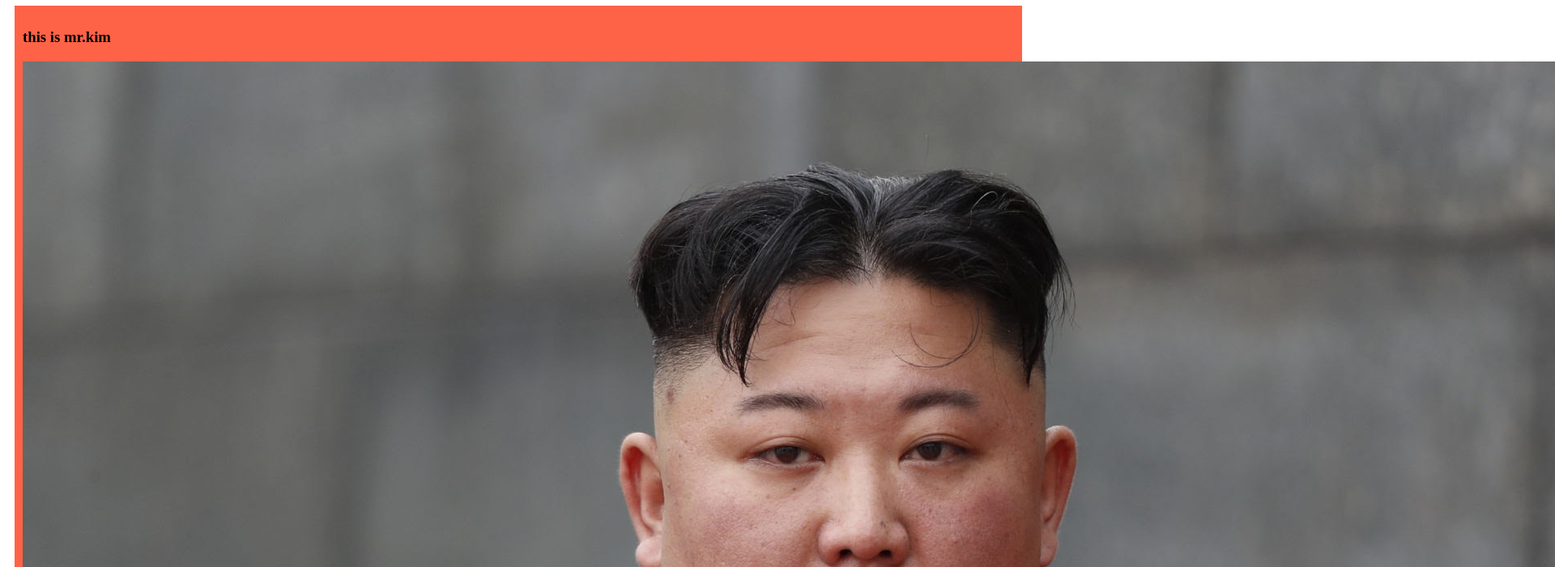
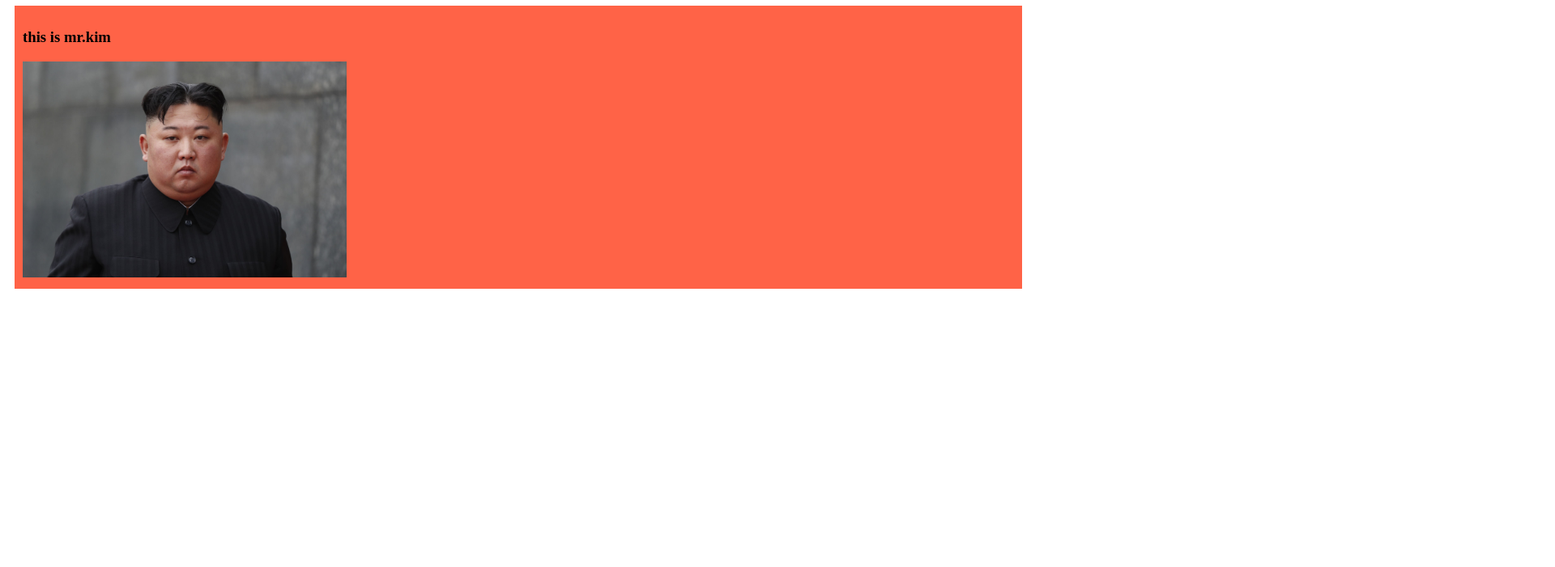
Before and after one commit to TANVIRHOSSENEKRA555/my-new-website, a plain HTML site: page index.html in a window 1280 px wide. Shown: the part 533-1234 px from the top of the page at 81% size, 1920 px wide, since content can reach past the window. After the commit the page ends 900 px from the top, so only its background shows below. Drawn offline with Linux system fonts and the light colour scheme.

Commit message:
added new width

```diff
--- a/index.html
+++ b/index.html
@@ -29,7 +29,7 @@
     </div>
     <div>
         <h3>this is mr.kim</h3>
-       <img src="images/mr kim.jpg" alt="">
+       <img width="400px" src="images/mr kim.jpg" alt="">
     </div>
 </body>
 </html>
```
